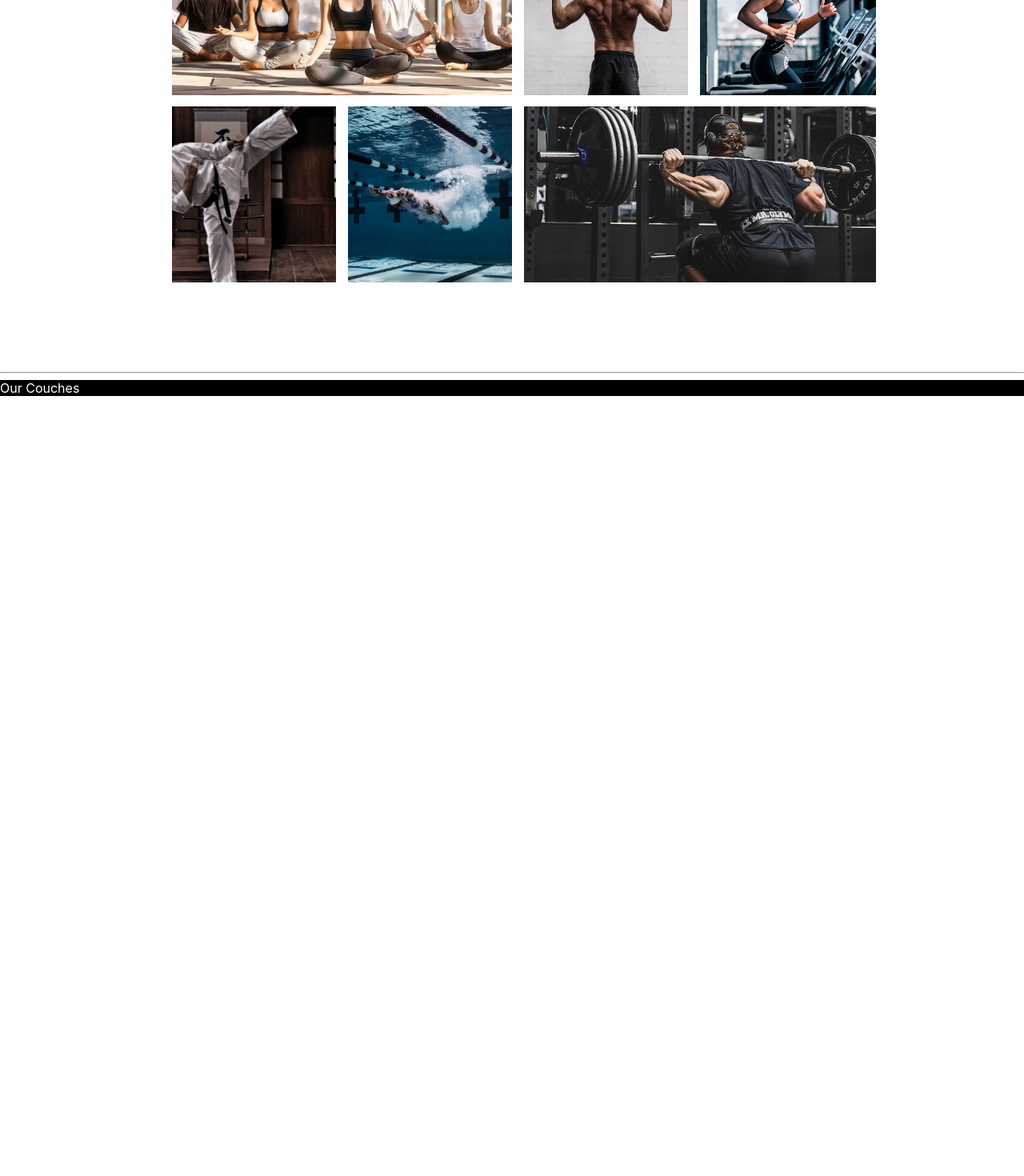
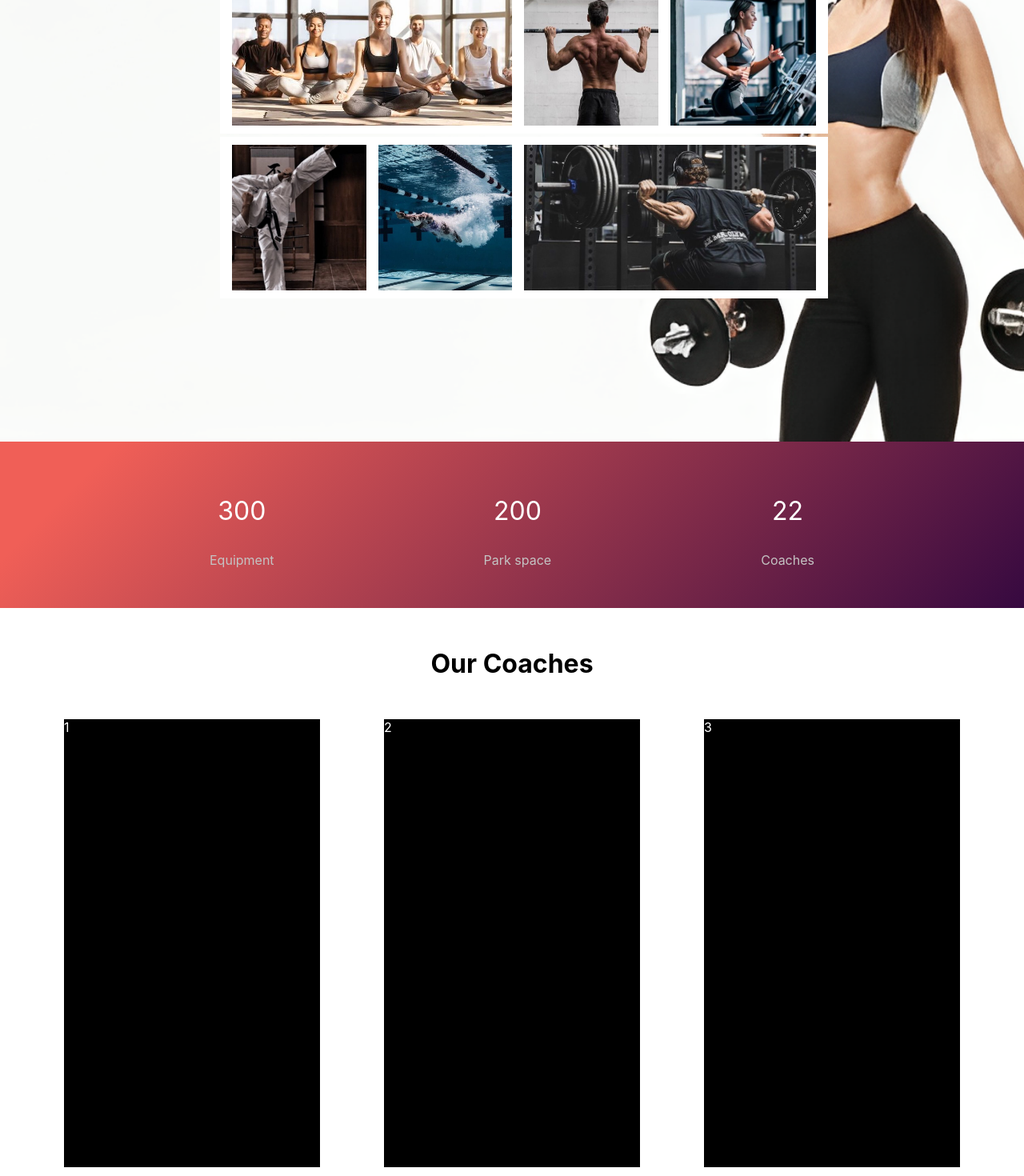
Before and after one commit to Twenfyx/react-gym, a React (Create React App) app: page / in a window 1280 px wide. Shown: the part 1060-2530 px from the top of the page at 80% size. Before the commit the page ends 1555 px from the top, so only its background shows below. Built offline with nearby package versions, Linux system fonts and the light colour scheme.

Commit message:
add Statistic and Coaches components

```diff
--- a/src/components/classes/Classes.jsx
+++ b/src/components/classes/Classes.jsx
@@ -17,17 +17,17 @@ function Classes(){
                 <div className={styles.photosPositions}>
                 <div className={styles.photos}>
 
-                    <div className={styles.div1}><img src={yogaPhoto} alt="swimming pool" /> </div>
-                    <div className={styles.div2}><img src={karatePhoto} alt="swimming pool" /> </div>
-                    <div className={styles.div3}><img src={swimmingPhoto} alt="swimming pool" /> </div>
-                    <div className={styles.div4}><img src={gymPhoto} alt="swimming pool" /> </div>
-                    <div className={styles.div5}><img src={calisthenicsPhoto} alt="swimming pool" /> </div>
-                    <div className={styles.div6}><img src={cardioPhoto} alt="swimming pool" /> </div>
+                    <div className={styles.div1}><img src={yogaPhoto} alt="yoga photo" /> </div>
+                    <div className={styles.div2}><img src={calisthenicsPhoto} alt="calisthenics photo" /> </div>
+                    <div className={styles.div3}><img src={cardioPhoto} alt="cardio photo" /> </div>
+                    <div className={styles.div4}><img src={karatePhoto} alt="karate photo" /> </div>
+                    <div className={styles.div5}><img src={swimmingPhoto} alt="swimming pool" /> </div>
+                    <div className={styles.div6}><img src={gymPhoto} alt="gym photo" /> </div>
 
                 </div>
             </div>
         </div>
-        <hr/>
+
         </div>
     )
 }
--- a/src/components/classes/Classes.module.css
+++ b/src/components/classes/Classes.module.css
@@ -3,31 +3,43 @@
     padding-top:5vh;
     text-align: center;
     font-size: 3em;
+    /* color:white; */
 }
 .photos {
     display: grid;
     grid-template-columns: repeat(4, 1fr);
-    grid-template-rows: repeat(2, 1fr) repeat(2, 0);
+    grid-template-rows: repeat(2, 1fr);
     grid-column-gap: 0px;
     grid-row-gap: 0px;
     }
 
     .div1 { grid-area: 1 / 1 / 2 / 3; }
-    .div2 { grid-area: 2 / 1 / 3 / 2; }
-    .div3 { grid-area: 2 / 2 / 3 / 3; }
-    .div4 { grid-area: 2 / 3 / 3 / 5; }
-    .div5 { grid-area: 1 / 3 / 2 / 4; }
-    .div6 { grid-area: 1 / 4 / 2 / 5; }
+    .div2 { grid-area: 1 / 3 / 2 / 4; }
+    .div3 { grid-area: 1 / 4 / 2 / 5; }
+    .div4 { grid-area: 2 / 1 / 3 / 2; }
+    .div5 { grid-area: 2 / 2 / 3 / 3; }
+    .div6 { grid-area: 2 / 3 / 3 / 5; }
 
 .div1 img, .div4 img,.div2 img,.div3 img,.div5 img,.div6 img{
     max-width: 100%;
     max-height: 100%;
-    border-left: 15px solid white;
-    border-right: 15px solid white;
-    border-top: 10px solid white;
+     border-left: 15px solid rgb(255, 255, 255);
+     border-right: 15px solid rgb(255, 255, 255);
+     border-top: 10px solid rgb(255, 255, 255);
+     border-bottom: 10px solid rgb(255, 255, 255);
 }
 
 .photosPositions{
 
-padding: 50px 200px 100px 200px;
+padding: 125px 275px 175px 275px;
+
 }
+
+.classes{
+    background-image: url("../../images/classes/woman-back.jpg");
+    /* width: 100%; */
+    /* height: 100vh; */
+    object-fit: cover;
+    background-size: cover;
+    background-position: center center;
+}
--- a/src/components/coaches/Coaches.jsx
+++ b/src/components/coaches/Coaches.jsx
@@ -3,8 +3,13 @@ import styles from "./Coaches.module.css"
 
 function Coaches(){
     return (
-        <div className={styles.drawer}>
-            Our Couches
+        <div className={styles.main}>
+            <h1 className={styles.h1}>Our Coaches</h1>
+            <div className={styles.container}>
+                <div className={styles.coach}>1</div>
+                <div className={styles.coach}>2</div>
+                <div className={styles.coach}>3</div>
+            </div>
         </div>
     )
 }
--- a/src/components/coaches/Coaches.module.css
+++ b/src/components/coaches/Coaches.module.css
@@ -1,4 +1,25 @@
-.drawer{
+.main{
+    /* background-color: black; */
+    /* color:white; */
+    margin:0;
+    height: 100vh;
+}
+
+.container{
+    display: flex;
+    justify-content: space-evenly;
+    align-items: center;
+}
+.h1{
+    margin:0;
+    text-align: center;
+    padding-top: 50px;
+    padding-bottom: 50px;
+}
+
+.coach{
+    color:white;
+    height: 70vh;
+    width: 40vh;
     background-color: black;
-    color:white;
 }
--- /dev/null
+++ b/src/components/stats/Statistics.jsx
@@ -0,0 +1,25 @@
+import React from "react";
+import styles from './Statistics.module.css'
+
+
+function Statistics(){
+    return(
+            <div className={styles.container}>
+                <div>
+                <p className={styles.textAmount}>300</p>
+                <p className={styles.textMain}>Equipment</p>
+                </div>
+                <div>
+                <p className={styles.textAmount}>200</p>
+                <p className={styles.textMain}>Park space</p>
+                </div>
+                <div>
+                <p className={styles.textAmount}>22</p>
+                <p className={styles.textMain}>Coaches</p>
+                </div>
+
+        </div>
+    )
+}
+
+export default Statistics;
--- /dev/null
+++ b/src/components/stats/Statistics.module.css
@@ -0,0 +1,20 @@
+
+.container{
+    /* background-color: red; */
+    /* background-image: linear-gradient(to right, rgba(255, 0, 0, 0.288), rgba(255,0,0,1)); */
+    background-image: linear-gradient( 135deg, #F05F57 10%, #360940 100%);
+
+    height: 13em;
+    color:white;
+    display: flex;
+    justify-content: space-evenly;
+    align-items: center;
+    /* margin:0px; */
+}
+.textAmount{
+    text-align: center;
+    font-size: 2em
+}
+.textMain{
+    color:rgb(196, 195, 195)
+}
--- a/src/pages/Home/Home.jsx
+++ b/src/pages/Home/Home.jsx
@@ -2,14 +2,17 @@ import React from  'react';
 import FirstView from '../../components/firstView/FirstView';
 import Classes from '../../components/classes/Classes';
 import Coaches from '../../components/coaches/Coaches';
+import Statistics from '../../components/stats/Statistics';
 
 function Home() {
     return(
         <div>
         <FirstView />
         <Classes/>
+        <Statistics/>
+        <Coaches/>
 
-        <Coaches/>
+
         </div>
 
     )
```
Also changed, not shown: src/images/classes/woman-back.jpg (added).
